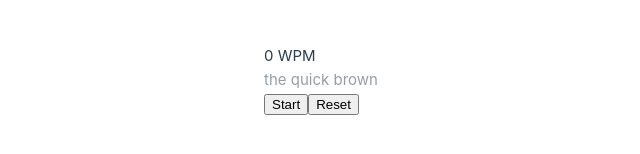
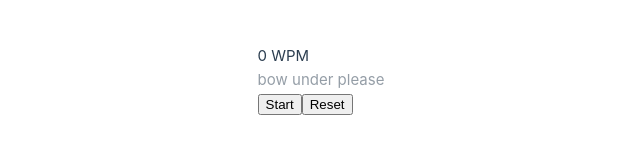
Before and after one commit to thismarioperez/typetempo, a Vue app in the folder apps/web/: page / in a window 1280 px wide. Shown: the part 346-500 px from the top of the page, without its empty margins (319-959 px from the left). Built offline with nearby package versions, Linux system fonts and the light colour scheme; the HTML template or start-up script is replaced by a standard one.

Commit message:
Setup dynamic text generation

```diff
--- a/apps/web/src/stores/typingTest.ts
+++ b/apps/web/src/stores/typingTest.ts
@@ -1,6 +1,14 @@
 import { ref, computed } from "vue";
 import { defineStore } from "pinia";
-import { type Character, type CharacterStatus, type CharacterType, type CharacterValue } from "@/models";
+import {
+    type WordLimit,
+    type Character,
+    type CharacterStatus,
+    type CharacterType,
+    type CharacterValue,
+} from "@/models";
+import { type LanguageCode } from "@/models/Language";
+import { getShuffledWordsByCode } from "@/util/language";
 
 export const PADDED_WORDS = 3;
 
@@ -126,10 +134,10 @@ export const calculateWPM = (startTime: number, endTime: number, wordsTyped: num
     return wpm;
 };
 
-const INITIAL_TEST_TEXT = "the quick brown fox jumps over the lazy dog";
-
 export const useTypingTestStore = defineStore("typingTest", () => {
-    const testText = ref(INITIAL_TEST_TEXT);
+    const language = ref<LanguageCode>("en");
+    const wordLimit = ref<WordLimit>(50);
+    const testText = ref(getShuffledWordsByCode(language.value, wordLimit.value).join(" "));
     const typedText = ref("");
     const startTime = ref<number | null>(null);
     const endTime = ref<number | null>(null);
@@ -171,7 +179,7 @@ export const useTypingTestStore = defineStore("typingTest", () => {
     };
 
     const resetTest = () => {
-        testText.value = INITIAL_TEST_TEXT;
+        testText.value = getShuffledWordsByCode(language.value, wordLimit.value).join(" ");
         typedText.value = "";
         startTime.value = null;
         endTime.value = null;
@@ -181,6 +189,8 @@ export const useTypingTestStore = defineStore("typingTest", () => {
 
     return {
         // state
+        language,
+        wordLimit,
         testText,
         typedText,
         startTime,
```
